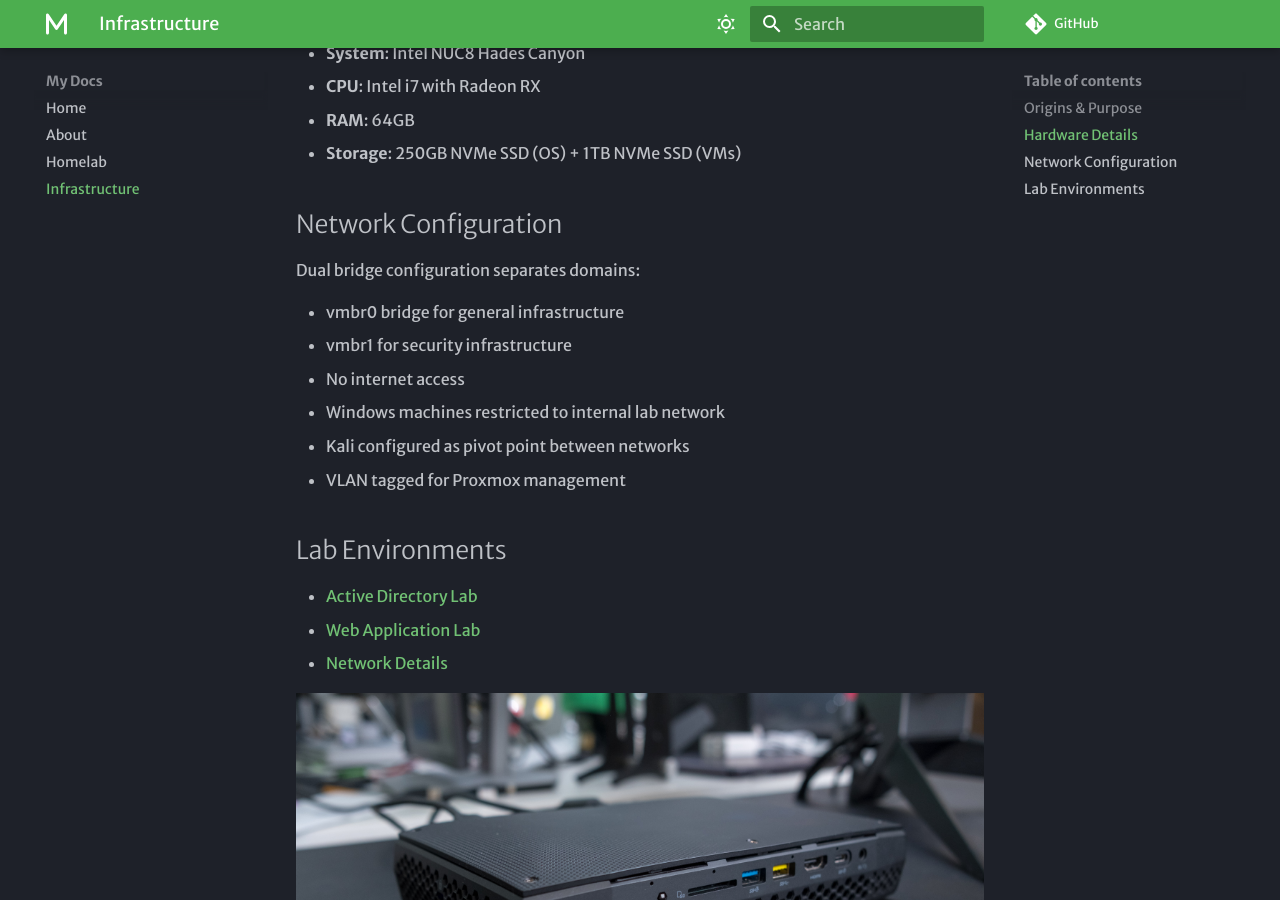
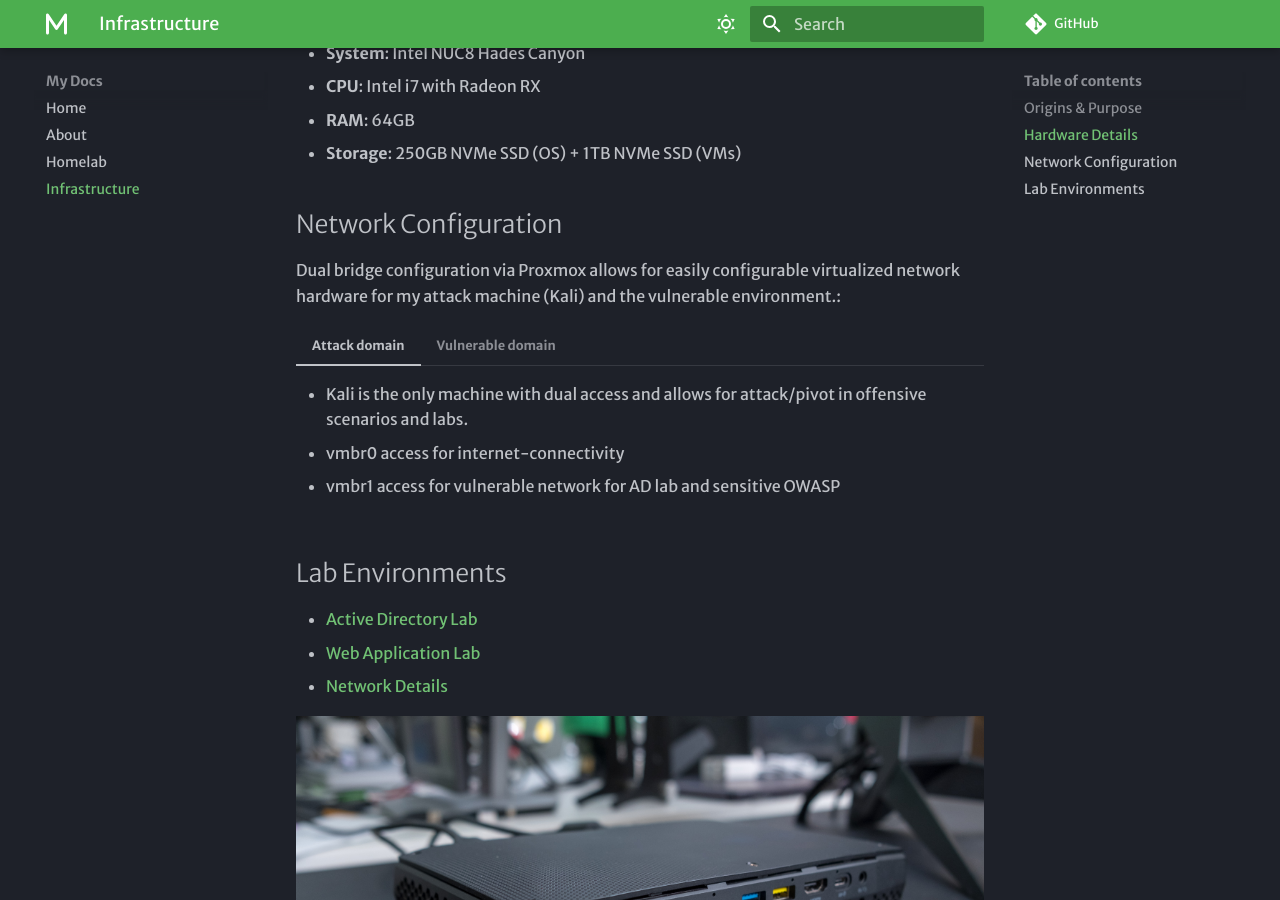
Before and after one commit to mariotorrestech/mkdocs-deploy, an MkDocs documentation site: the page built from docs/infrastructure/index.md, in a window 1280 px wide and 900 px high, scrolled down 441 px. Built offline with MkDocs 1.6.1 and Material for MkDocs 9.7.7, drawn with Linux system fonts in a browser that asks for light colours; some web fonts are replaced; comment, search, counter and statistics services are not loaded.

```diff
--- a/docs/infrastructure/index.md
+++ b/docs/infrastructure/index.md
@@ -22,14 +22,18 @@
 
 ## Network Configuration
 
-Dual bridge configuration separates domains:
+Dual bridge configuration via Proxmox allows for easily configurable virtualized network hardware for my attack machine (Kali) and the vulnerable environment.:
 
-- vmbr0 bridge for general infrastructure
-- vmbr1 for security infrastructure
-  - No internet access
-  - Windows machines restricted to internal lab network
-  - Kali configured as pivot point between networks
-  - VLAN tagged for Proxmox management
+=== "Attack domain"
+    * Kali is the only machine with dual access and allows for attack/pivot in offensive scenarios and labs.
+    * vmbr0 access for internet-connectivity
+    * vmbr1 access for vulnerable network for AD lab and sensitive OWASP
+
+
+=== "Vulnerable domain"
+
+    * Includes the virtualized [AD Lab](ActiveDirectoryLab.md)
+    * vmbr1 access only (intranet-only)
 
 ## Lab Environments
 
```
